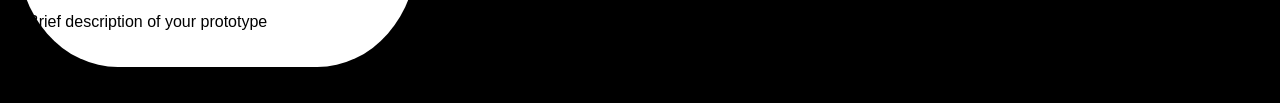
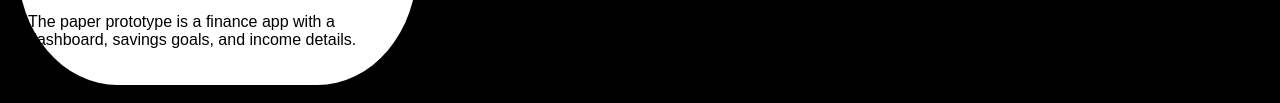
Before and after one commit to tbeeks17/tbeeks17.github.io, a plain HTML site: page index.html in a window 1280 px wide. Shown: the part 1111-1214 px from the top of the page. Drawn offline with Linux system fonts and the light colour scheme.

Commit message:
description

```diff
--- a/index.html
+++ b/index.html
@@ -55,7 +55,7 @@
         <h3> Prototype</h3>
     </a>
     <a href="files/Paper Prototype.pdf"><img src="images/Paper Prototype.jpg"></a>
-    <p> Brief description of your prototype </p>
+    <p>The paper prototype is a finance app with a dashboard, savings goals, and income details.  </p>
     </section>
 </div>
 
```
